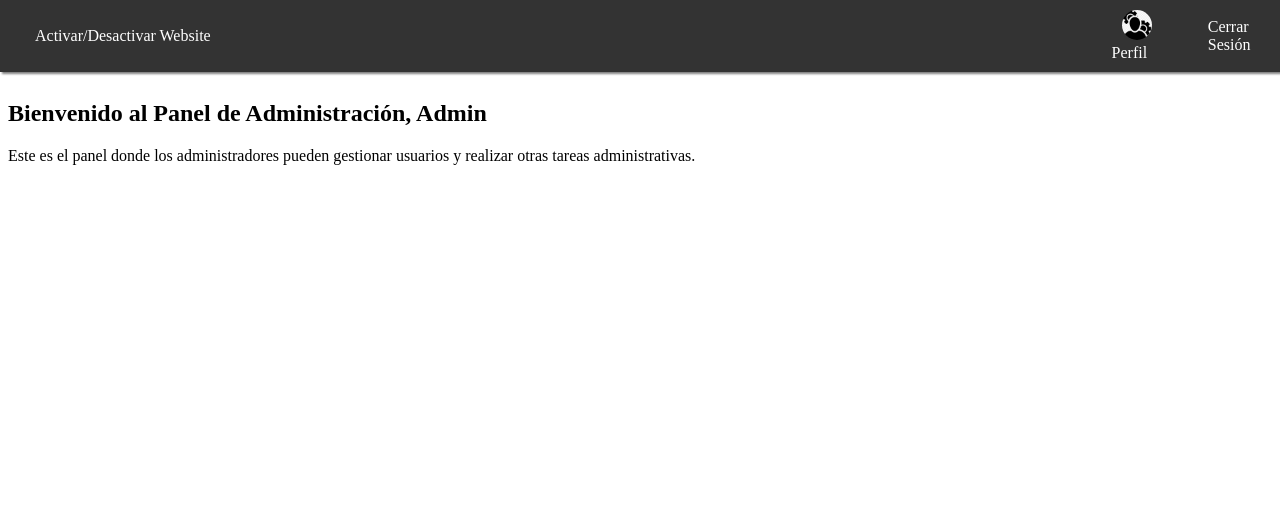
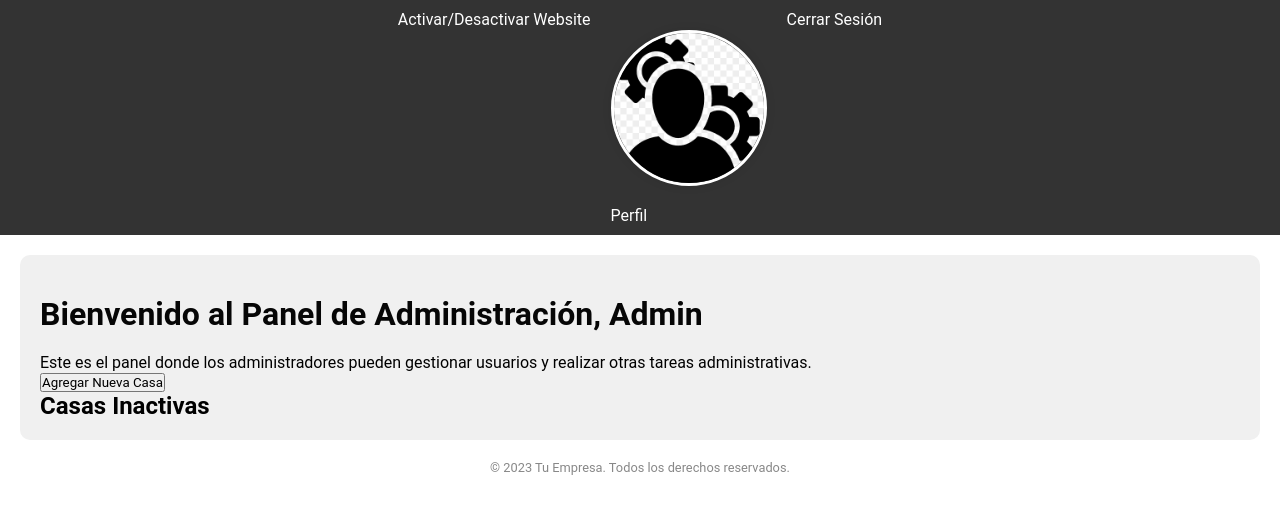
Before and after one commit to fabiola-alston/IntelliHome, a Flask app: page /admin in a window 1280 px wide. Shown: the top 514 px of the page. Run offline with Flask 3, Linux system fonts and the light colour scheme.

Commit message:
agregar nueva casa (admin)

```diff
--- a/app.py
+++ b/app.py
@@ -421,6 +421,7 @@
         flash("Contraseña actualizada exitosamente.")
         return redirect(url_for("admin_dashboard"))
     return render_template("cambiar_contraseña.html")
+
 
 
 # Función para actualizar la contraseña del usuario en el archivo
@@ -871,7 +872,93 @@
     return render_template('agregar_pago.html')
 
 
+@app.route('/add_house', methods=['POST'])
+def add_house():
+    # Obtener datos del formulario
+    capacity = request.form['capacity']
+    rooms = request.form['rooms']
+    bathrooms = request.form['bathrooms']
+    amenities = request.form['amenities']
+    features = request.form['features']
+    other_features = request.form['other-features']
+    address = request.form['address']
+    coordinates = request.form['coordinates']
 
+    # Manejo de la carga de fotos
+    photos = request.files.getlist('photos')
+    photo_paths = []
+
+    for photo in photos:
+        if photo:
+            photo_path = os.path.join(app.config['UPLOAD_FOLDER'], photo.filename)
+            photo.save(photo_path)
+            photo_paths.append(photo_path)
+
+    # Cargar datos en el archivo JSON
+    with open('usuarios.json', 'r+') as file:
+        data = json.load(file)
+        new_house = {
+            "id": len(data['casas']) + 1,  # Asignar un nuevo ID
+            "nombre": address,  # Puedes cambiar esto según tu lógica
+            "ubicacion": address,
+            "precio": 0,  # Asigna un precio por defecto o agrega un campo en el formulario
+            "calificacion": [],
+            "imagen": photo_paths,  # Guarda las rutas de las imágenes
+            "inquilinos": [],
+            "capacidad": capacity,
+            "habitaciones": rooms,
+            "banos": bathrooms,
+            "amenidades": amenities,
+            "caracteristicas_generales": features,
+            "otras_caracteristicas": other_features,
+            "coordenadas": coordinates
+        }
+        data['casas'].append(new_house)
+        file.seek(0)
+        json.dump(data, file, indent=4)
+        file.truncate()
+
+    return jsonify({"message": "Casa agregada exitosamente!"}), 201
+
+
+@app.route('/casas')
+def casas():
+    with open('usuarios.json', 'r') as file:
+        data = json.load(file)
+    return render_template('casas.html', casas=data['casas'])
+
+
+# Cambia el nombre de la función para evitar conflictos
+@app.route('/inactive_houses')
+def list_inactive_houses():
+    with open('usuarios.json', 'r') as file:
+        data = json.load(file)
+
+    # Filtrar casas inactivas
+    inactive_houses = [house for house in data['casas'] if not house.get('disponible', True)]
+
+    return render_template('admin.html', inactive_houses=inactive_houses)
+
+
+# Ruta para cambiar el estado de la casa a disponible
+@app.route('/set_available/<int:house_id>', methods=['GET'])
+def set_available(house_id):
+    with open('usuarios.json', 'r+') as file:
+        data = json.load(file)
+
+        # Buscar la casa por ID y cambiar su estado
+        for house in data['casas']:
+            if house['id'] == house_id:
+                house['disponible'] = True  # Cambiar el estado a disponible
+                break
+
+        # Guardar los cambios en el archivo JSON
+        file.seek(0)
+        json.dump(data, file, indent=4)
+        file.truncate()
+
+    flash("La casa ha sido marcada como disponible.", "success")
+    return redirect(url_for('list_inactive_houses'))  # Redirigir a la lista de casas inactivas
 
 
 if __name__ == "__main__":
--- a/templates/admin.html
+++ b/templates/admin.html
@@ -6,119 +6,148 @@
     <title>Panel de Administración</title>
 
     <!-- Estilos CSS -->
+    <link rel="stylesheet" href="{{ url_for('static', filename='css/base.css') }}">
     <style>
-        /* Estilos para el header sticky (fijo) */
-        header {
-            position: fixed;
-            top: 0;
-            left: 0;
-            width: 100%;
-            background-color: #333;
-            color: white;
-            display: flex;
-            justify-content: space-between;
-            align-items: center;
-            padding: 10px;
-            box-shadow: 0px 4px 2px -2px gray;
-            z-index: 1000;
+        /* Estilos para los campos de entrada */
+        input[type="text"],
+        input[type="number"],
+        textarea {
+            width: 100%; /* Ancho completo */
+            max-width: 400px; /* Ancho máximo */
+            padding: 10px; /* Espaciado interno */
+            margin-bottom: 15px; /* Espaciado inferior */
+            border: 1px solid #ccc; /* Borde */
+            border-radius: 4px; /* Bordes redondeados */
+            box-sizing: border-box; /* Incluye padding y border en el ancho total */
         }
 
-        header a {
-            color: white;
-            text-decoration: none;
-            margin: 0 15px;
-            font-size: 16px;
+        textarea {
+            min-height: 100px; /* Altura mínima */
+            overflow: auto; /* Muestra barra de desplazamiento si es necesario */
         }
 
-        header .menu-left, header .menu-right {
-            display: flex;
-            align-items: center;
-        }
-
-        /* Estilos para los enlaces del menú */
-        header a:hover {
-            text-decoration: underline;
-        }
-
-        /* Espaciado para que el contenido no quede cubierto por el header */
-        .content {
-            margin-top: 70px;
-        }
-
-        /* Alineación de texto e imagen en el menú */
-        .menu-right a img {
-            border-radius: 50%;
-            width: 30px;
-            height: 30px;
-            margin-left: 10px;
-        }
-
-        /* Estilo para el mensaje de advertencia (sticky en la parte inferior izquierda) */
-        .warning-message {
-            position: fixed;
-            bottom: 10px;
-            left: 10px;
-            background-color: #ffcccb;
-            color: #a94442;
-            padding: 10px;
-            border-radius: 5px;
-            box-shadow: 0px 4px 6px rgba(0, 0, 0, 0.1);
-            z-index: 1000;
-        }
-
-        .warning-message a {
-            color: #a94442;
-            font-weight: bold;
-            text-decoration: none;
-        }
-
-        /* Estilo para el menú de navegación que permanece visible */
-        .menu-left {
-            position: sticky;
-            top: 0;
-            background-color: #333;
-            padding: 10px;
-            width: 100%;
-            z-index: 1000;
-        }
-
-        /* Estilo para cuando el contenido se desplaza */
-        .scrollable-content {
-            margin-top: 100px;
+        .flash-message {
+            color: green; /* Color del mensaje de éxito */
+            margin-bottom: 15px; /* Espaciado inferior */
         }
     </style>
 </head>
 <body>
 
     <!-- Header sticky -->
-    <header>
-        <!-- Menú izquierda -->
-        <div class="menu-left">
-            <a href="/toggle_website">Activar/Desactivar Website</a>
-        </div>
-
-        <!-- Menú derecha -->
-        <div class="menu-right">
-            <a href="/perfil">
-                <img src="{{ url_for('static', filename='default/admin.png') }}" alt="Foto de perfil">
+    <header class="navbar">
+        <ul>
+            <li><a href="/toggle_website">Activar/Desactivar Website</a></li>
+            <li><a href="/perfil">
+                <img src="{{ url_for('static', filename='default/admin.png') }}" alt="Foto de perfil" class="profile-picture">
                 Perfil
-            </a>
-            <a href="/logout" style="margin-left: 20px;">Cerrar Sesión</a>
-        </div>
+            </a></li>
+            <li><a href="/logout">Cerrar Sesión</a></li>
+        </ul>
     </header>
 
-    <!-- Mensaje de advertencia sticky en la parte inferior izquierda -->
     {% if mostrar_mensaje %}
-    <div class="warning-message">
+    <div class="flash-message error">
         Es hora de cambiar su contraseña por defecto. <a href="/actualizar_contraseña">Actualizar Contraseña</a>
     </div>
     {% endif %}
 
+    {% with messages = get_flashed_messages(with_categories=true) %}
+        {% if messages %}
+            {% for category, message in messages %}
+                <div class="flash-message {{ category }}">{{ message }}</div>
+            {% endfor %}
+        {% endif %}
+    {% endwith %}
+
     <!-- Contenido principal -->
-    <div class="scrollable-content">
-        <h2>Bienvenido al Panel de Administración, {{ user }}</h2>
+    <div class="houses-container">
+        <h1>Bienvenido al Panel de Administración, {{ user }}</h1>
         <p>Este es el panel donde los administradores pueden gestionar usuarios y realizar otras tareas administrativas.</p>
+
+        <!-- Botón para agregar nueva casa -->
+        <button id="add-house-btn">Agregar Nueva Casa</button>
+
+        <!-- Formulario para agregar nueva casa -->
+        <div id="add-house" style="display: none;">
+            <h2>Agregar Nueva Casa</h2>
+            <form id="new-house-form" action="/add_house" method="post" enctype="multipart/form-data">
+                <label for="capacity">Capacidad:</label>
+                <input type="number" id="capacity" name="capacity" required><br>
+
+                <label for="rooms">Cantidad de Habitaciones:</label>
+                <input type="number" id="rooms" name="rooms" required><br>
+
+                <label for="bathrooms">Cantidad de Baños:</label>
+                <input type="number" id="bathrooms" name="bathrooms" required><br>
+
+                <label for="amenities">Amenidades:</label>
+                <textarea id="amenities" name="amenities" required></textarea><br>
+
+                <label for="features">Características Generales:</label>
+                <textarea id="features" name="features" required></textarea><br>
+
+                <label for="other-features">Otras Características:</label>
+                <textarea id="other-features" name="other-features"></textarea><br>
+
+                <label for="address">Dirección:</label>
+                <input type="text" id="address" name="address" required><br>
+
+                <label for="coordinates">Coordenadas:</label>
+                <input type="text" id="coordinates" name="coordinates" required placeholder="Ejemplo: -34.397, 150.644"><br>
+
+                <label for="photos">Cargar Fotografías (mínimo 3):</label>
+                <input type="file" id="photos" name="photos" accept="image/*" multiple required><br>
+
+                <!-- Nuevos campos para los planes de pago -->
+                <h3>Planes de Pago</h3>
+                <label for="monthly_with_services">Cuota Mensual (con servicios):</label>
+                <input type="number" id="monthly_with_services" name="monthly_with_services" required><br>
+
+                <label for="monthly_without_services">Cuota Mensual (sin servicios):</label>
+                <input type="number" id="monthly_without_services" name="monthly_without_services" required><br>
+
+                <label for="daily_with_services">Cuota Diaria (con servicios):</label>
+                <input type="number" id="daily_with_services" name="daily_with_services" required><br>
+
+                <button type="submit">Agregar Casa</button>
+            </form>
+        </div>
+
+        <!-- Sección para listar casas inactivas -->
+        <h2>Casas Inactivas</h2>
+        <div id="inactive-houses">
+            <ul>
+                {% for house in inactive_houses %}
+                <li>
+                    {{ house.nombre }} - <button onclick="confirmAvailability('{{ house.id }}')">Hacer Disponible</button>
+                </li>
+                {% endfor %}
+            </ul>
+        </div>
     </div>
+
+    <footer>
+        <p>&copy; 2023 Tu Empresa. Todos los derechos reservados.</p>
+    </footer>
+
+    <script>
+        document.getElementById("add-house-btn").addEventListener("click", function() {
+            document.getElementById("add-house").style.display = "block";
+        });
+
+        document.getElementById("new-house-form").addEventListener("submit", function(event) {
+            event.preventDefault();
+            // Aquí puedes agregar la lógica para enviar el formulario al backend
+        });
+
+        function confirmAvailability(houseId) {
+            if (confirm("¿Estás seguro de que deseas hacer esta casa disponible?")) {
+                // Redirigir a la ruta para cambiar el estado de la casa
+                window.location.href = "/set_available/" + houseId;
+            }
+        }
+    </script>
 
 </body>
 </html>
--- a/usuarios.json
+++ b/usuarios.json
@@ -3,7 +3,7 @@
         {
             "alias": "Admin",
             "email": "bla@gmail.com",
-            "password": "TEC2026*",
+            "password": "tec2026*",
             "nombre": "Admin",
             "fecha_nacimiento": "2024-09-09",
             "forma_pago": "Visca",
@@ -84,8 +84,8 @@
         },
         {
             "id": 2,
-            "nombre": "Apartamento C\u00e9ntrico",
-            "ubicacion": "Ciudad de M\u00e9xico",
+            "nombre": "Apartamento Céntrico",
+            "ubicacion": "Ciudad de México",
             "precio": 150000,
             "imagen": "default/casa.jpeg",
             "calificacion": [],
```
Also changed, not shown: templates/casas.html (added, +32 -0 lines).
